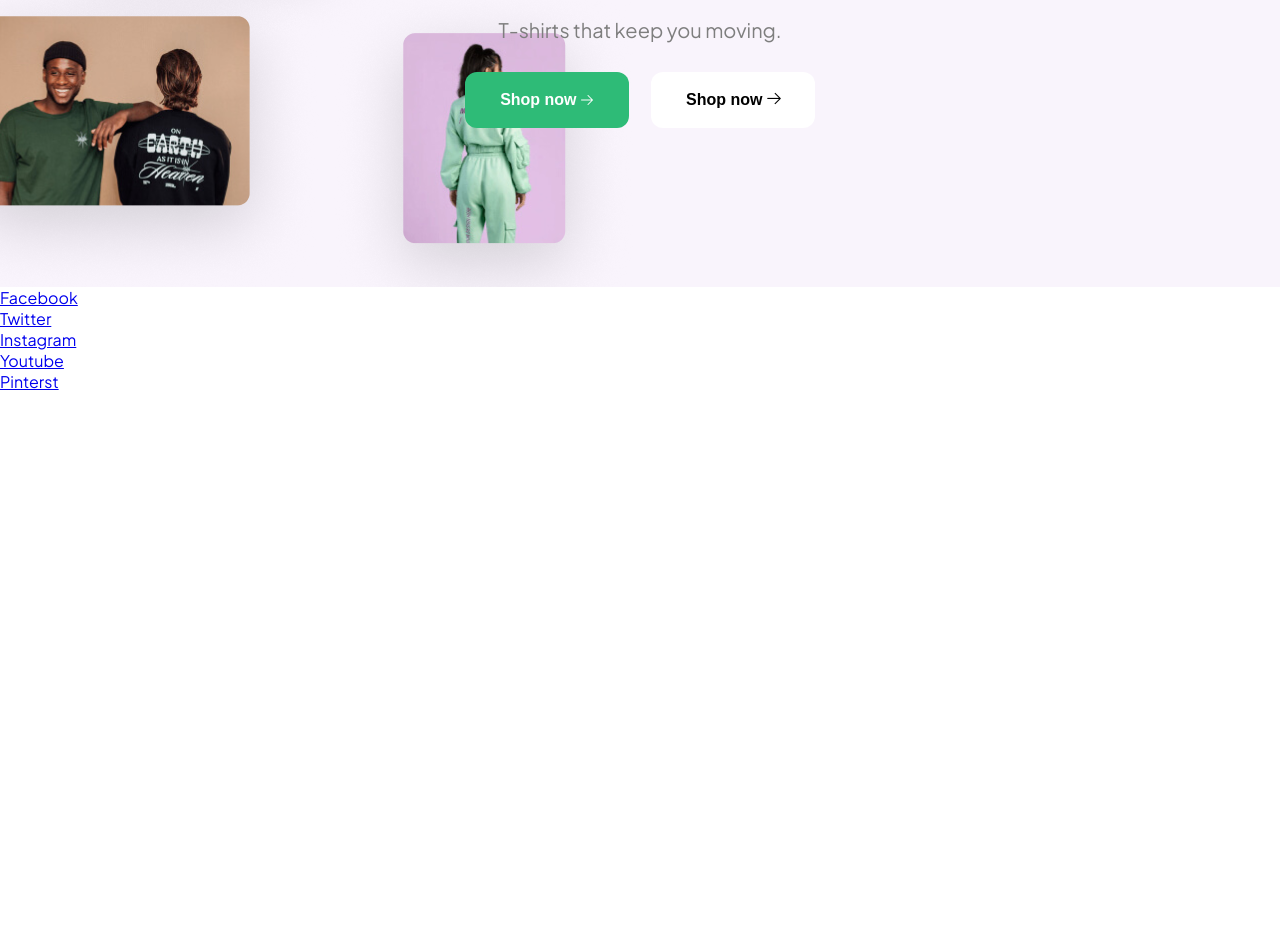
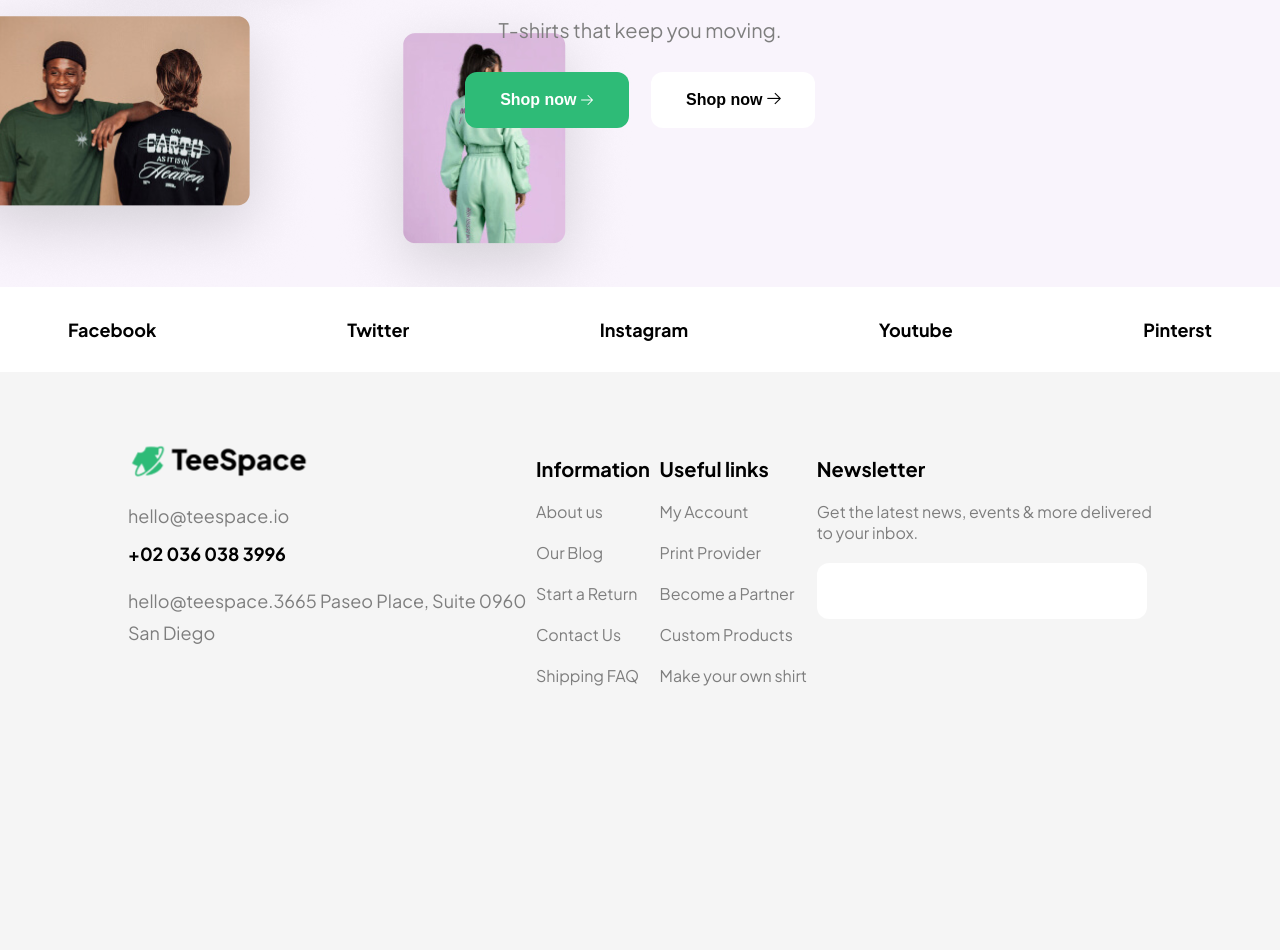
Before and after one commit to SAZZADHOSSAIN111/TeeSpace, a plain HTML site: page index.html in a window 1280 px wide. Shown: the part 8339-9289 px from the top of the page. Before the commit the page ends 8731 px from the top, so only its background shows below. Drawn offline with Linux system fonts and the light colour scheme.

Commit message:
asldkfjasdl

```diff
--- a/index.html
+++ b/index.html
@@ -405,13 +405,48 @@
     </div>
 
     <div class="lists">
-        <ul>
-            <li class="Facebook"> <a href="#">Facebook</a></li>
-            <li><a href="#">Twitter</a></li>
-            <li><a href="#">Instagram</a></li>
-            <li><a href="#">Youtube</a></li>
-            <li><a href="#">Pinterst</a></li>
+        <ul class="social">
+            <li> <a class="Facebook" href="#">Facebook</a></li>
+            <li><a class="Facebook" href="#">Twitter</a></li>
+            <li><a class="Facebook" href="#">Instagram</a></li>
+            <li><a class="Facebook" href="#">Youtube</a></li>
+            <li><a class="Facebook" href="#">Pinterst</a></li>
         </ul>
+    </div>
+
+    <div class="footer">
+        <div class="column1" >
+            <img src="logo-black.png" alt="">
+            <p>hello@teespace.io</p>
+            <p>+02 036 038 3996</p>
+            <p>hello@teespace.3665 Paseo Place, Suite 0960 <br>San Diego</p>
+        </div>
+        <div class="column2">
+            <ul>
+                <li>Information</li>
+                <li>About us</li>
+                <li>Our Blog</li>
+                <li>Start a Return</li>
+                <li>Contact Us</li>
+                <li>Shipping FAQ</li>
+            </ul>
+        </div>
+        <div class="column3">
+            <ul>
+                <li>Useful links</li>
+                <li>My Account</li>
+                <li>Print Provider</li>
+                <li>Become a Partner</li>
+                <li>Custom Products</li>
+                <li>Make your own shirt</li>
+            </ul>
+        </div>
+        <div class="column4">
+            <p>Newsletter</p>
+            <p>Get the latest news, events & more delivered <br>to your inbox.</p>
+            <input type="email" title="SEARCH">
+        </div>
+
     </div>
 
 </body>
--- a/undex.css
+++ b/undex.css
@@ -658,3 +658,132 @@ body{
     font-size: 16px;
     margin: 30px 10px;
 }
+
+.lists{
+    height: 85px;
+    /* background-color: red; */
+    width: 100%;
+    display: flex;
+    justify-content: center;
+    align-items: center;
+}
+
+ .social{
+    display: flex;
+    justify-content: center;
+    align-items: center;
+    column-gap: 50%;
+ }
+
+ .social li{
+    list-style: none;
+    display: flex;
+    align-items: center;
+    font-size: 18px;
+    font-weight: bold;
+    color: black;
+ }
+
+ .Facebook{
+    text-decoration: none;
+    /* list-style: none; */
+    color: black;
+ }
+
+ .footer{
+    height:578px;
+    width: auto;
+    padding: 5% 10%;
+    background-color:#F5F5F5 ;
+    display: flex;
+    justify-content: space-between;
+ }
+
+ .column{
+
+ }
+
+ .column1 p{
+    font-size: 18px;
+    font-weight: medium;
+    color: #7E7E7E;
+    margin-top: 15px;
+ }
+
+ .column1 p:nth-child(3){
+     font-size: 18px;
+     font-weight: bold;
+     color: black;
+    }
+
+    .column1 p:nth-child(4){
+       font-size: 18px;
+       font-weight: medium;
+       color: #7E7E7E;
+       margin-top: 20px;
+       line-height: 32px;
+    }
+
+    .column2 ul li{
+        list-style: none;
+        margin-top: 20px;
+        font-size: 16px;
+        font-weight: medium;
+        color: #7E7E7E;
+    }
+    .column2 ul li:nth-child(1){
+        list-style: none;
+        margin-top: 20px;
+        font-size: 20px;
+        font-weight: bold;
+        color: black;
+    }
+    .column3 ul li{
+        list-style: none;
+        margin-top: 20px;
+        font-size: 16px;
+        font-weight: medium;
+        color: #7E7E7E;
+    }
+    .column3 ul li:nth-child(1){
+        /* list-style: none; */
+        margin-top: 20px;
+        font-size: 20px;
+        font-weight: bold;
+        color: black;
+    }
+
+    .column4 :nth-child(1){
+        margin-top: 20px;
+        font-size: 20px;
+        font-weight: bold;
+        color: black;
+
+    }
+    .column4 :nth-child(2){
+        list-style: none;
+        margin-top: 20px;
+        font-size: 16px;
+        font-weight: medium;
+        color: #7E7E7E;
+
+    }
+    .column4 input{
+        height: 56px;
+        width: 330px;
+        background-color: white;
+        border-radius: 12px;
+        box-shadow: 0 0 0  #00000025;
+        border: none;
+        margin-top: 20px;
+        padding: 20px;
+        font-size: 20px;
+        background-image: url(Vector (12).png);
+    }
+    .column4 input:focus {
+        /* background-color: red; */
+        /* border: none; */
+        outline: none;
+
+
+    }
```
Also changed, not shown: Vector (12).png (added).
